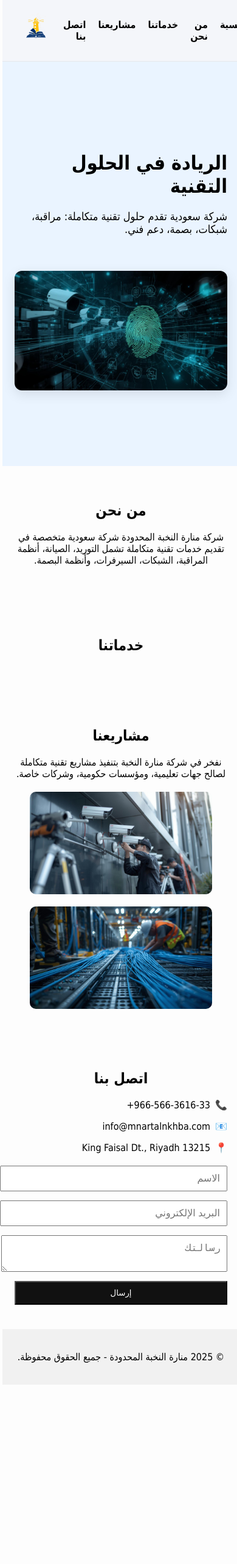
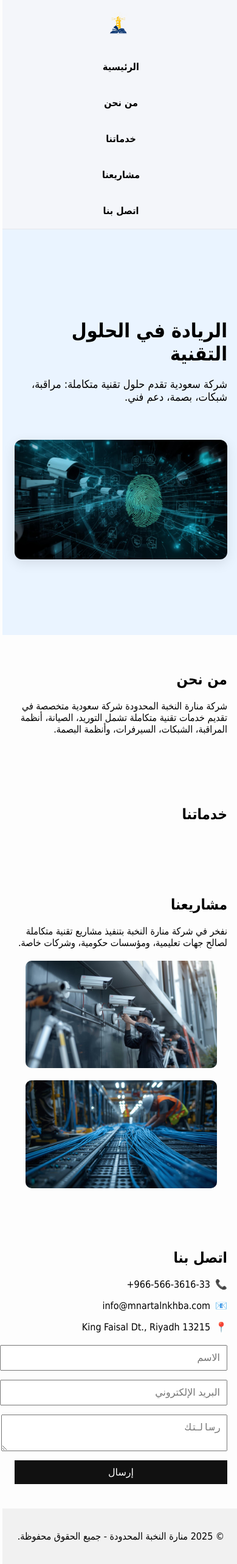
Before and after one commit to mfathycampus/mnartalnkhba, a Flask app: template templates/index.html in a window 390 px wide. Shown: the whole page at 61% size. Before the commit the page ends 2234 px from the top, so only its background shows below. Run offline with Flask 3, Linux system fonts and the light colour scheme; the template is opened without the code that fills it, so the values that code supplies are empty.

Commit message:
تحديث الملفات من الجهاز

```diff
--- a/static/css/style.css
+++ b/static/css/style.css
@@ -29,23 +29,10 @@ body {
 }
 
 header {
-  background-color: #f4f6fa; /* لون فاتح للهيدر */
-  color: #111827; /* لون داكن للخط */
+  background-color: #f4f6fa;
+  color: #111827;
   border-bottom: 1px solid #e5e7eb;
 }
-nav ul li a {
-  color: #000000 !important;
-  font-weight: 600;
-  font-size: 16px;
-  text-decoration: none;
-  transition: color 0.3s ease;
-}
-
-
-nav ul li a:hover {
-  color: #1d4ed8 !important; /* أزرق جذاب عند التحويم */
-}
-
 
 nav {
   display: flex;
@@ -55,6 +42,7 @@ nav {
   margin: auto;
   padding: 10px 20px;
   flex-direction: row-reverse;
+  flex-wrap: wrap;
 }
 
 nav ul {
@@ -63,30 +51,48 @@ nav ul {
   list-style: none;
   margin: 0;
   padding: 0;
+  flex-wrap: wrap;
 }
 
 nav ul li a {
-  color: white;
+  color: #000 !important;
+  font-weight: 600;
+  font-size: 16px;
   text-decoration: none;
+  transition: color 0.3s ease;
+}
+
+nav ul li a:hover {
+  color: #1d4ed8 !important;
 }
 
 .logo {
-  height: 80px;
-  max-height: 80px;
+  height: 70px;
   object-fit: contain;
 }
-
 
 .container {
   max-width: 1200px;
   margin: auto;
   padding: 40px 20px;
-  text-align: center;
 }
 
-.hero {
-  background-color: #e9f3fe;
-  padding: 60px 20px;
+.hero h2 {
+  font-size: 32px;
+  font-weight: bold;
+  margin-bottom: 20px;
+}
+
+.hero p {
+  font-size: 18px;
+  margin-bottom: 20px;
+}
+
+.hero-image {
+  width: 100%;
+  max-width: 450px;
+  border-radius: 12px;
+  box-shadow: 0 6px 20px rgba(0, 0, 0, 0.1);
 }
 
 .services-grid {
@@ -98,7 +104,7 @@ nav ul li a {
 .service-card {
   background: white;
   border-radius: 10px;
-  box-shadow: 0 4px 10px rgba(0,0,0,0.1);
+  box-shadow: 0 4px 10px rgba(0, 0, 0, 0.1);
   transition: transform 0.3s;
 }
 
@@ -131,7 +137,8 @@ form {
   margin-top: 20px;
 }
 
-form input, form textarea {
+form input,
+form textarea {
   padding: 10px;
   font-size: 16px;
   width: 100%;
@@ -142,6 +149,8 @@ form button {
   color: white;
   padding: 10px;
   cursor: pointer;
+  border: none;
+  font-size: 16px;
 }
 
 footer {
@@ -149,3 +158,50 @@ footer {
   text-align: center;
   padding: 20px;
 }
+
+/* ✅ موبايل */
+@media (max-width: 768px) {
+  header {
+    display: flex;
+    flex-direction: column;
+    align-items: center;
+  }
+
+  nav {
+    flex-direction: column;
+    align-items: center;
+  }
+
+  nav ul {
+    flex-direction: column;
+    align-items: center;
+  }
+
+  nav li {
+    margin: 10px 0;
+  }
+
+  .logo {
+    margin-bottom: 10px;
+  }
+
+  .hero h2 {
+    font-size: 24px;
+  }
+
+  .hero p {
+    font-size: 16px;
+  }
+
+  .projects-gallery img {
+    width: 90%;
+  }
+  .fade-in-right {
+  animation: fadeInRight 1s ease-in-out;
+  }
+
+.fade-in-left {
+  animation: fadeInLeft 1s ease-in-out;
+  }
+
+}
--- a/templates/index.html
+++ b/templates/index.html
@@ -13,7 +13,10 @@
   <!-- الهيدر -->
   <header>
     <nav>
-      <img src="{{ url_for('static', filename='images/logo.png') }}" alt="logo" class="logo" />
+      <img src="{{ url_for('static', filename='images/logo.png') }}" alt="logo" class="logo"
+           data-aos="fade-up" data-aos-duration="1000" data-aos="zoom-in"
+           data-aos-offset="200" data-aos-delay="100" data-aos-duration="1500" />
+
       <ul style="color: black;">
         <li><a href="#home">الرئيسية</a></li>
         <li><a href="#about">من نحن</a></li>
@@ -25,19 +28,17 @@
   </header>
 
   <!-- الرئيسية -->
-  <!-- Hero Section -->
-<!-- Hero Section -->
   <section id="home" class="hero" style="background-color: #eaf4ff; padding: 80px 0;">
     <div class="container" style="display: flex; flex-wrap: wrap; align-items: center; justify-content: center; gap: 40px; text-align: right; direction: rtl;">
 
       <!-- ✅ النص -->
-    <div style="flex: 1; min-width: 300px; animation: fadeInRight 1s ease-in-out;">
+      <div class="fade-in-right" style="flex: 1; min-width: 300px;">
         <h2 style="font-size: 32px; font-weight: bold; margin-bottom: 20px;">الريادة في الحلول التقنية</h2>
         <p style="font-size: 18px;">شركة سعودية تقدم حلول تقنية متكاملة: مراقبة، شبكات، بصمة، دعم فني.</p>
       </div>
 
       <!-- ✅ الصورة -->
-    <div style="flex: 1; min-width: 300px; animation: fadeInLeft 1s ease-in-out;">
+      <div class="fade-in-left" style="flex: 1; min-width: 300px;">
         <img src="{{ url_for('static', filename='images/hero_icon.jpg') }}"
              alt="حلول تقنية"
              style="width: 100%; max-width: 450px; border-radius: 12px; box-shadow: 0 6px 20px rgba(0,0,0,0.1);">
@@ -45,6 +46,7 @@
 
     </div>
   </section>
+
   <!-- من نحن -->
   <section id="about">
     <div class="container">
@@ -96,7 +98,6 @@
       <h2>اتصل بنا</h2>
 
       <div class="contact-info">
-
         <p style="display: flex; align-items: center; gap: 8px;">
           <span style="color: #d63384;">📞</span>
           <span dir="ltr">+966-566-3616-33</span>
@@ -111,16 +112,15 @@
           <span style="color: #dc3545;">📍</span>
           <span>King Faisal Dt., Riyadh 13215</span>
         </p>
+      </div>
 
-    </div>
       <form method="POST" action="/send">
         <input type="text" name="name" placeholder="الاسم" required>
         <input type="email" name="email" placeholder="البريد الإلكتروني" required>
         <textarea name="message" placeholder="رسالتك" required></textarea>
-
-  <!-- ✅ زر الإرسال الوحيد -->
         <button type="submit">إرسال</button>
       </form>
+    </div>
   </section>
 
   <footer>
```
Lines whose indentation alone changed are shown as unchanged.
